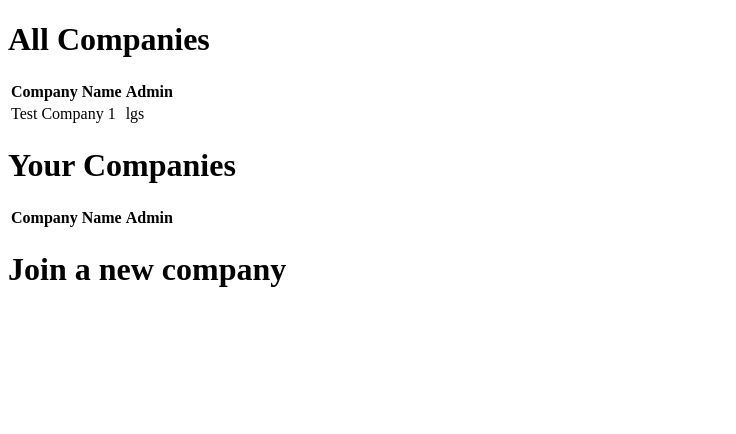
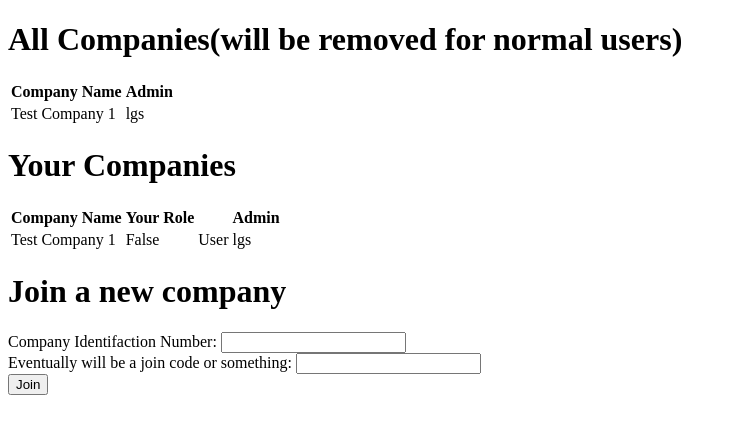
Before and after one commit to Lewis-Summers/OfficalGames2, a Django app: page /profile/companies in a window 1280 px wide. Shown: the top 434 px of the page, without its empty margins (0-736 px from the left). Run offline with Django 4.2, Linux system fonts and the light colour scheme; a user stored in the database is signed in; data comes from the database, SQL or seed files in the repository; both versions use the stored data as it was after the commit; lists and menus that the app fills with data are empty.

Commit message:
updated register page with errors and companies

```diff
--- a/company/views.py
+++ b/company/views.py
@@ -41,7 +41,7 @@
 
 def userdash(request):
     # returns user dash and all the important inforamtion like notifactions, profile, settings, upcoming games, and maybe some upcoming game information
-    return
+    return HttpResponse(request, "userdash")
 
 def mygames(request):
     if not userAuth(request):
--- a/user/templates/user/companies.html
+++ b/user/templates/user/companies.html
@@ -8,7 +8,7 @@
     </head>
     <body>
         <div>
-            <h1>All Companies</h1>
+            <h1>All Companies(will be removed for normal users)</h1>
             <table class="">
                 <thead>
                      <tr>
@@ -30,19 +30,36 @@
                 <thead>
                      <tr>
                          <th>Company Name</th>
+                         <th>Your Role<th>
                          <th>Admin</th>
                     </tr>
                 </thead>
                 <tbody>
                     {% for company in usercompanies %}
                         <tr>
-                            <td>{{company.name}}</td>
-                            <td>{{company.leadAdmin.username}}</td>
+                            <td>{{company.company.name}}</td>
+                            <td>{{company.isAdmin}}</td>
+                            <td>{% if company.isAdmin %}Staff{% else %}User{% endif %}</td>
+                            <td>{{company.company.leadAdmin.username}}</td>
                         </tr>
                     {% endfor %}
                 </tbody>
             </table>
             <h1>Join a new company</h1>
+            <div id="joinform">
+                <form method="post">
+                  {% csrf_token %}
+                  <label for="id_email">Company Identifaction Number:</label>
+                  <input type="text" id="companyid" name="companyid" required />
+                  <br/>
+
+                  <label for="joincode">Eventually will be a join code or something:</label>
+                  <input type="password" id="joincode" name="joincode" required />
+                  <br/>
+
+                  <button type="submit">Join</button>
+                </form>
+              </div>
 
         </div>
     </body>
--- a/user/views.py
+++ b/user/views.py
@@ -4,11 +4,9 @@
 from django.contrib import messages
 import re
 from django.contrib.auth.models import User
-from company.models import Company
+from company.models import Company, CompanyMembership
 from django.core.exceptions import ObjectDoesNotExist
-
-
-
+from django.utils.safestring import mark_safe
 
 def validate(data):
     errorList = []
@@ -78,6 +76,7 @@
         return render(request, "main/notSignedIn.html")
 
 def register(request):
+    datapack = {}
     if request.method == 'POST':
         fname = request.POST['fname']
         lname = request.POST['lname']
@@ -95,29 +94,38 @@
             'match_password': [password1, password2]
         }
         errors = validate(userdata)
+        datapack = {
+                "fname": fname,
+                "lname": lname,
+                "email": email,
+                "phone_number": phone_number,
+            }
         if errors:
-            pass
-           #messages.warning(request, f'There were the following errors: {", \n".join(errors)}')
+            for error in errors:
+                messages.warning(request, error)
         else:
             try:
                 User = get_user_model()
                 if User.objects.filter(email=email).exists():
-                    messages.warning(request, 'This email already exists, do you mean to <a href="google.com">log in</a>')
+                    messages.warning(request, mark_safe('Email is already in use. <a href="/profile/login">Log in</a> instead.'))
 
-                user = User.objects.create_user(
-                    username=f"{fname}_{lname}",
-                    first_name=fname,
-                    last_name=lname,
-                    email=email,
-                    password= password1,
-                    phone_number=phone_number,
-                )
-                user.save()
+                else:
+                    user = User.objects.create_user(
+                        username=f"{fname}_{lname}",
+                        first_name=fname,
+                        last_name=lname,
+                        email=email,
+                        password= password1,
+                        phone_number=phone_number,
+                    )
+                    user.save()
+                    return redirect('company/userdash')
 
             except IntegrityError as e:
                 messages.warning(request, f"Integrity Error: {e}")
+    print(datapack)
+    return render(request, 'user/register.html', {"datapack": datapack})
 
-    return render(request, 'user/register.html')
 
 def login_view(request):
     if request.method == 'POST':
@@ -163,7 +171,7 @@
         except ObjectDoesNotExist:
             Company.objects.create(
                 name=name,
-                leadAdmin=request.user # idk if this will work
+                leadAdmin=request.user
             )
             # return redirect(Company)
 
@@ -173,5 +181,17 @@
     auth = userAuth(request)
     if auth:
         return auth
+    if request.method == 'POST':
+        companyid = request.POST['companyid']
+        try:
+            addedCompany = Company.objects.get(id=companyid)
+            try:
+                CompanyMembership.objects.get(company=addedCompany, user=request.user)
+
+            except ObjectDoesNotExist:
+                CompanyMembership.objects.create(company=addedCompany, user=request.user)
+        except ObjectDoesNotExist:
+            print("obj not exist")
     companies = Company.objects.all()
-    return render(request, 'user/companies.html', {'companies': companies})
+    usercompanies = CompanyMembership.objects.filter(user=request.user)
+    return render(request, 'user/companies.html', {'companies': companies, 'usercompanies': usercompanies})
```
Also changed, not shown: user/templates/user/includes/messages.html (added, +10 -0 lines), user/templates/user/register.html (+7 -4 lines), db.sqlite3.
